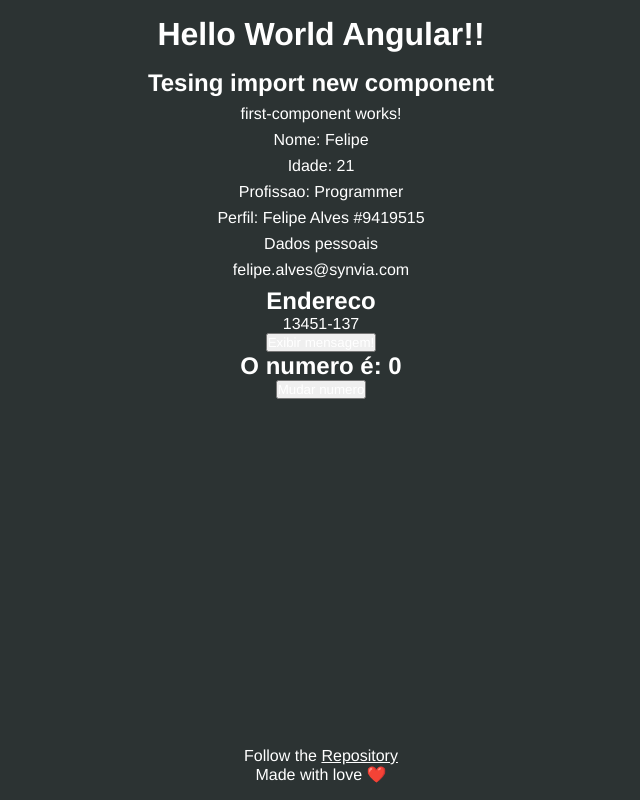
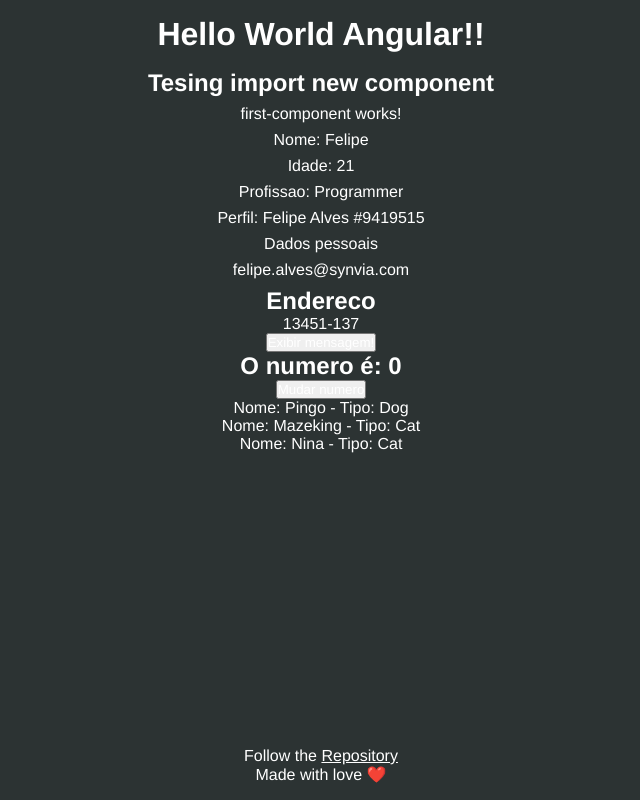
Before and after one commit to felipeandrealves/Angular-HelloWorld, an Angular app: page / in a window 1280 px wide. Shown: the whole page, without its empty margins (319-959 px from the left). Built offline with nearby package versions, Linux system fonts and the light colour scheme.

Commit message:
feat: loop condition example

```diff
--- a/src/app/app.component.html
+++ b/src/app/app.component.html
@@ -12,4 +12,6 @@
 
 <app-emmitter></app-emmitter>
 
+<app-list-render></app-list-render>
+
 <app-footer></app-footer>
--- a/src/app/app.module.ts
+++ b/src/app/app.module.ts
@@ -9,6 +9,7 @@
 import { EventsComponent } from './components/events/events.component';
 import { EmmitterComponent } from './components/emmitter/emmitter.component';
 import { ChangeNumberComponent } from './components/change-number/change-number.component';
+import { ListRenderComponent } from './components/list-render/list-render.component';
 
 @NgModule({
   declarations: [
@@ -20,6 +21,7 @@
     EventsComponent,
     EmmitterComponent,
     ChangeNumberComponent,
+    ListRenderComponent,
   ],
   imports: [BrowserModule],
   providers: [],
--- /dev/null
+++ b/src/app/components/list-render/list-render.component.html
@@ -0,0 +1,5 @@
+<ul>
+  <li *ngFor="let animal of animals">
+    Nome: {{ animal.name }} - Tipo: {{ animal.type }}
+  </li>
+</ul>
--- /dev/null
+++ b/src/app/components/list-render/list-render.component.ts
@@ -0,0 +1,18 @@
+import { Component, OnInit } from '@angular/core';
+
+@Component({
+  selector: 'app-list-render',
+  templateUrl: './list-render.component.html',
+  styleUrls: ['./list-render.component.css'],
+})
+export class ListRenderComponent implements OnInit {
+  animals = [
+    { name: 'Pingo', type: 'Dog' },
+    { name: 'Mazeking', type: 'Cat' },
+    { name: 'Nina', type: 'Cat' },
+  ];
+
+  constructor() {}
+
+  ngOnInit(): void {}
+}
```
Also changed, not shown: src/app/components/list-render/list-render.component.css (added), 1 other file (tests, documents, lock files or other folders).
